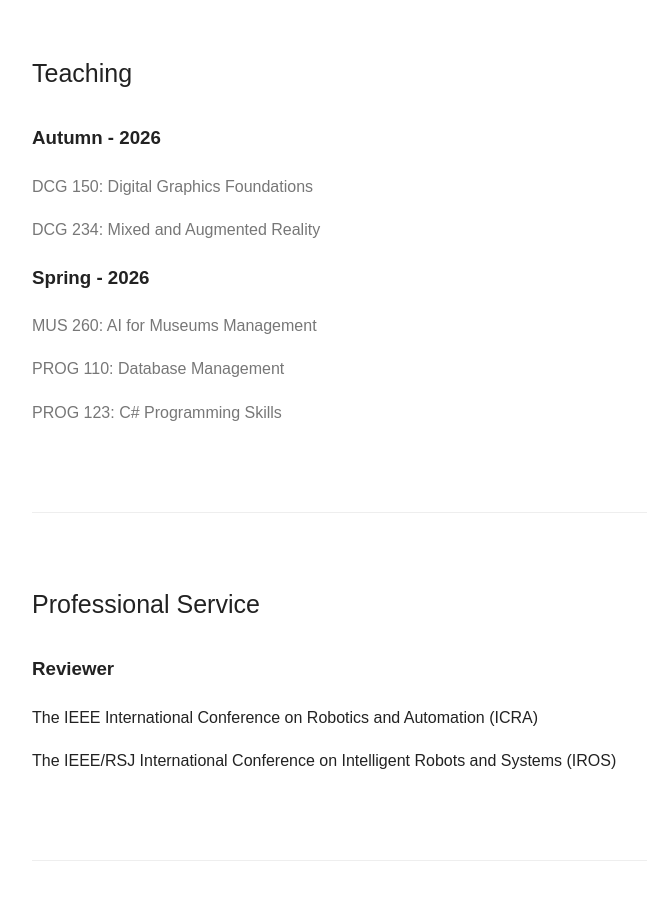
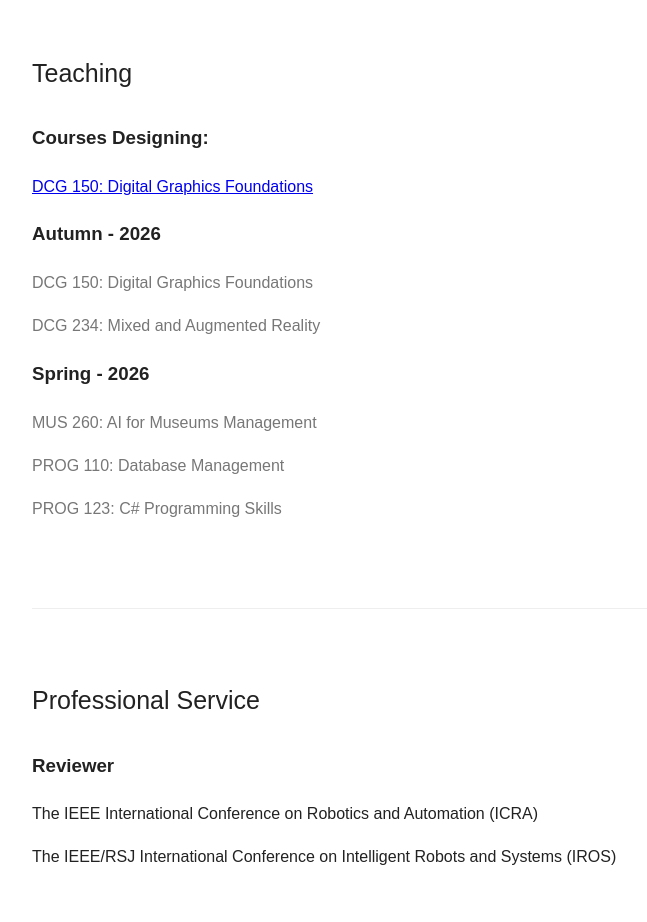
Before and after one commit to HanoCat/Hano_website, a plain HTML site: page index.html in a window 1280 px wide. Shown: the part 1980-2902 px from the top of the page, without its empty margins (133-780 px from the left). Drawn offline with Linux system fonts and the light colour scheme.

Commit message:
Update index.html add my courses that I designed

```diff
--- a/index.html
+++ b/index.html
@@ -178,6 +178,14 @@
         <h2>Teaching</h2>
 
         <h3>
+Courses Designing:
+        </h3>
+        <a href="https://hanocat.github.io/digital-graphics-foundations/"
+       target="_blank">
+        DCG 150: Digital Graphics Foundations
+        </a>
+
+        <h3>
 Autumn - 2026
         </h3>
 <p class="muted">
```
